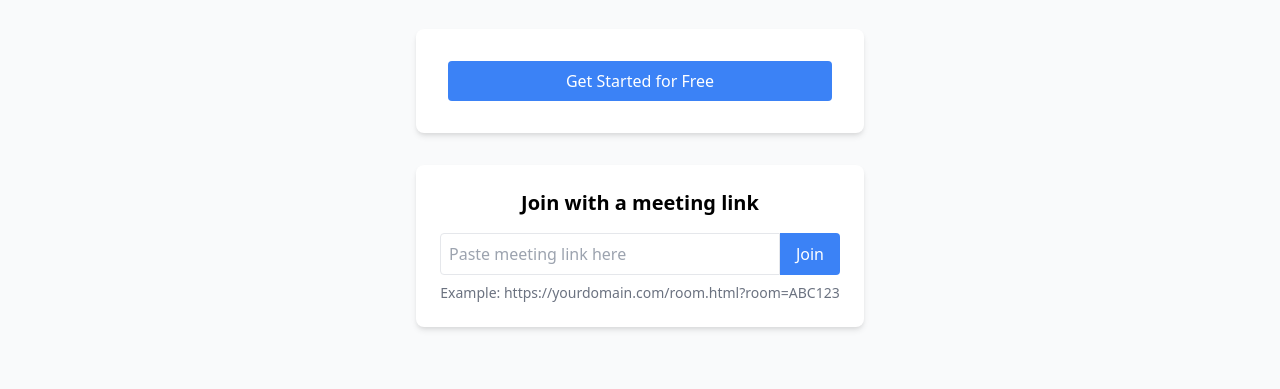
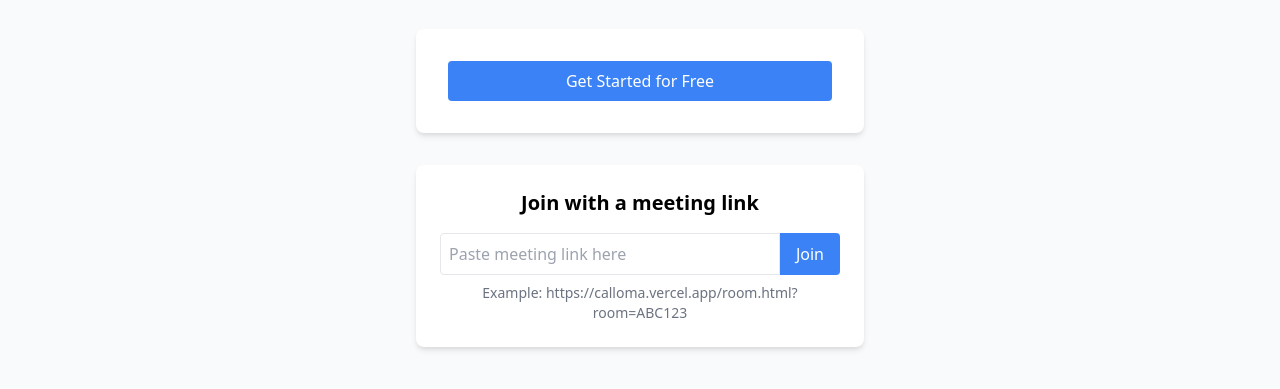
Before and after one commit to UnitaryIron/Calloma-frontend, a plain HTML site: page index.html in a window 1280 px wide. Shown: the part 251-640 px from the top of the page. Drawn offline with nearby package versions, Linux system fonts and the light colour scheme.

Commit message:
Update index.html

```diff
--- a/index.html
+++ b/index.html
@@ -63,7 +63,7 @@
       </button>
     </div>
     <p class="text-sm text-gray-500 mt-2">
-      Example: https://yourdomain.com/room.html?room=ABC123
+      Example: https://calloma.vercel.app/room.html?room=ABC123
     </p>
   </div>
   </div>
```
